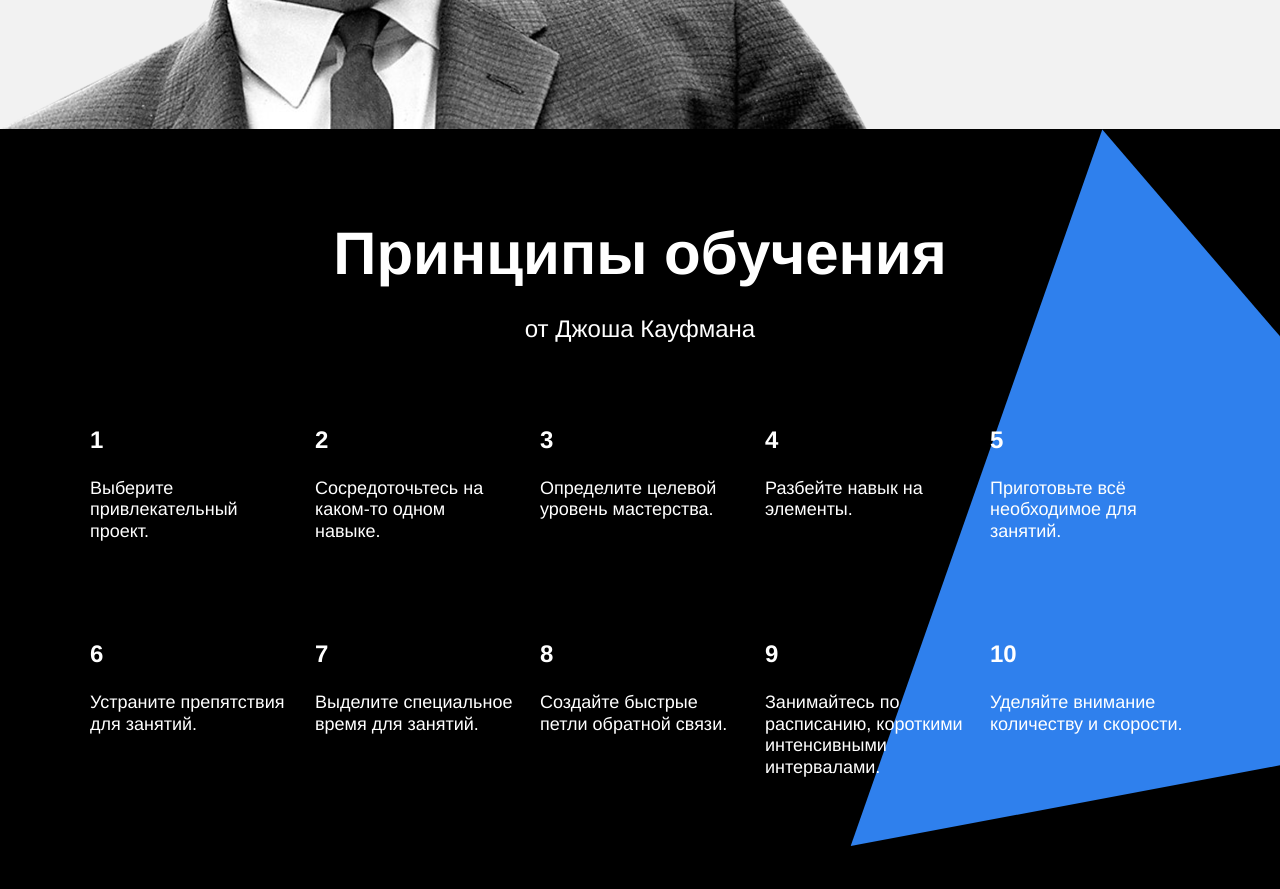
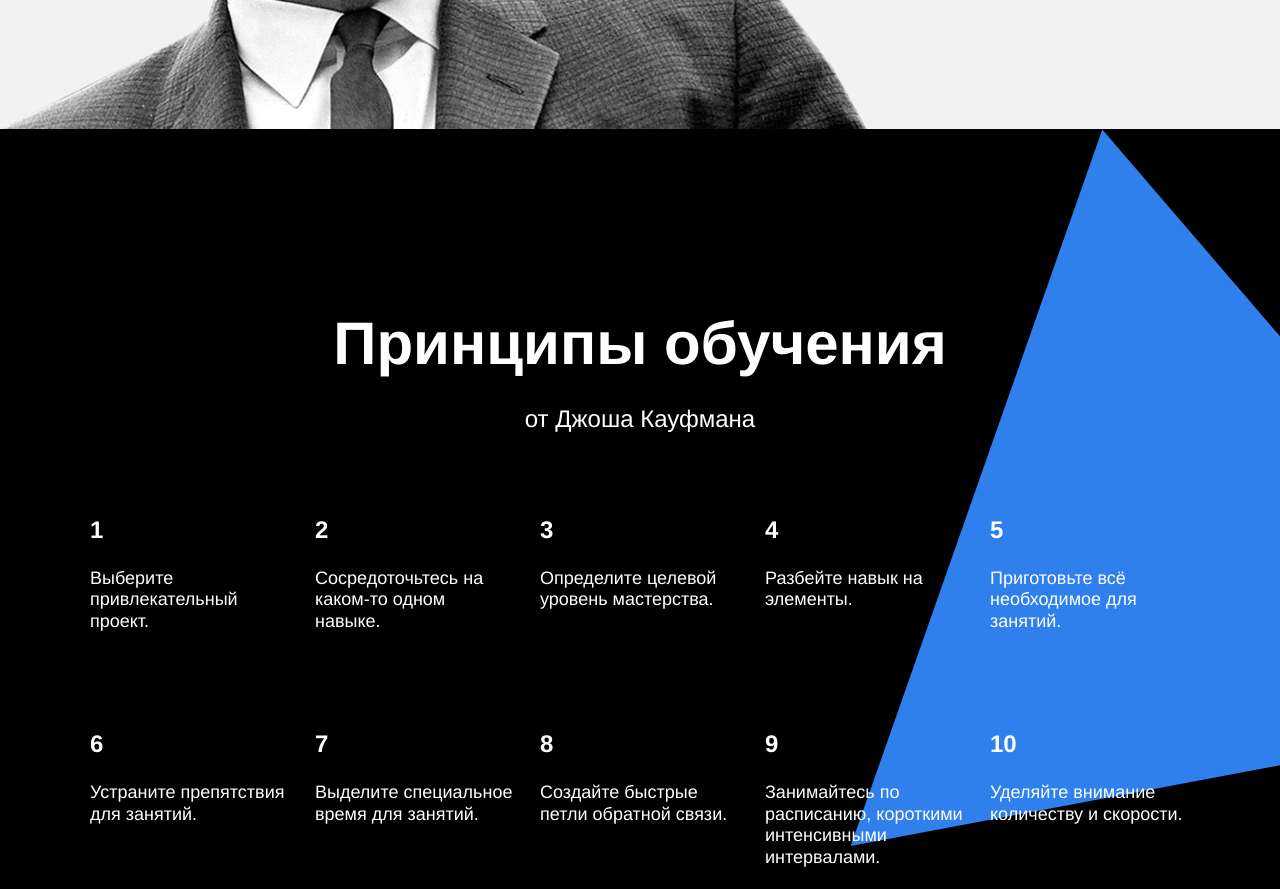
Before and after one commit to 20Maribel22/how-to-learn, a plain HTML site: page index.html in a window 1280 px wide. Shown: the part 2980-3869 px from the top of the page. Drawn offline with Linux system fonts and the light colour scheme.

Commit message:
Исправление в первом проекте

```diff
--- a/styles/style.css
+++ b/styles/style.css
@@ -1,15 +1,10 @@
 .page {
   min-width: 1100px;
-  /* мы ещё не умеем делать мобильную версию сайта, */
-  /* поэтому выше установлена минимальная ширина страницы */
   max-width: 1600px;
-  /* выше установили ограничение по максимальной ширине */
   margin: 0 auto;
-  /* выше для экранов больше 1600px отцентрировали весь контент */
   font-family: 'Helvetica Neue', Arial, sans-serif;
   color: black;
 }
-
 .header {
   display: flex;
   height: 100vh;
@@ -18,21 +13,16 @@
   margin: 0 auto;
   position: relative;
   background-color: #f2f2f2;
-   /* выше установили ограничения для секции */
  }
-
 .logo {
   width: 228px;
   height: 32px;
 }
-
 .logo_place_header {
   position: absolute;
   top: 30px;
   left: 64px;
   }
-
-
 .header__square-pic {
   height: 568px;
   width: 568px;
@@ -43,7 +33,6 @@
   margin: 0;
   padding: 0;
 }
-
 .header__title {
   width: 730px;
   margin-left: 64px;
@@ -54,7 +43,6 @@
   align-items: center;
   z-index: 5;
 }
-
 .header__subtitle {
   position: absolute;
   z-index: 4;
@@ -65,12 +53,10 @@
   line-height: 25px;
   font-weight: normal;
 }
-
 .header-link {
   color: #2f80ed;
   text-decoration: none;
 }
-
 .header__main-illustration {
   width: 765px;
   height: 608px;
@@ -79,14 +65,12 @@
   right: 0;
   z-index: 3;
 }
-
 .description {
   margin: 100px 0;
   display: flex;
   justify-content: center;
   background-color: #f2f2f2;
 }
-
 .two-columns {
   min-width: 784px;
   width: 80%;
@@ -94,7 +78,6 @@
   justify-content: space-between;
   margin: 100px 0;
 }
-
 .two-columns__brief {
   font-size: 18px;
   line-height: 1.2;
@@ -104,13 +87,11 @@
   flex: 0 0 175px;
   margin: 0;
 }
-
 .two-columns__main-text {
   display: flex;
   flex-direction: column;
   flex-basis: 80%;
 }
-
 .two-columns__paragrapht {
   font-size: 24px;
   line-height: 34px;
@@ -118,23 +99,19 @@
   align-self: flex-start;
   margin: 0;
 }
-
  .two-columns__span-accent {
   font-size: 24px;
   line-height: 34px;
   font-weight: bold;
   margin: 30px auto;
  }
-
 .two-columns__paragrapht_accent {
   margin: 30px 0;
 }
-
 .digits {
    margin-bottom: 100px;
    background-color: #f2f2f2;
  }
-
 .section-title {
   width: 60%;
   font-size: 60px;
@@ -145,7 +122,6 @@
   margin-right: auto;
   margin-bottom: 20px;
  }
-
 .section-subtitle {
   width: 60%;
   text-align: center;
@@ -156,7 +132,6 @@
   margin-right: auto;
   margin-bottom: 0;
  }
-
 .table {
   width: 1100px;
   display: flex;
@@ -166,25 +141,21 @@
   margin-right: auto;
   margin-top: 0;
  }
-
 .table__cell {
   width: 250px;
   margin-top: 60px;
   }
-
 .table__heading {
   font-size: 24px;
   line-height: 1.15;
   font-weight: bold;
   margin-top: 0;
  }
-
 .table__text {
   font-size: 18px;
   line-height: 1.2;
   font-weight: normal;
   }
-
 .table__text-addition {
   font-size: 18px;
   line-height: 1.2;
@@ -192,7 +163,6 @@
   margin-bottom: 0;
   margin-top: 20px;
  }
-
 .feynman {
    height: 890px;
    background-image: url(../images/feynman.png);
@@ -201,7 +171,6 @@
    position: relative;
    background-color: #f2f2f2;
  }
-
 .feynman__title {
    width: 648px;
    text-align: center;
@@ -212,7 +181,6 @@
    line-height: 1.15;
    font-weight: bold;
  }
-
 .feynman__subtitle {
   text-align: center;
   margin-left: auto;
@@ -222,7 +190,6 @@
   line-height: 51px;
   font-weight: normal;
  }
-
 .feynman__link {
   font-size: 36px;
   line-height: 51px;
@@ -233,14 +200,12 @@
   right: 0;
   text-decoration: none;
  }
-
 .kaufman {
-  padding: 90px auto;
+  padding: 90px;
   background-color: black;
   overflow: hidden;
   position: relative;
 }
-
 .section-title_theme_dark {
   font-size: 60px;
   line-height: 1.15;
@@ -250,7 +215,6 @@
   position: relative;
   z-index: 1;
 }
-
 .section-subtitle_theme_dark {
   font-size: 24px;
   line-height: 34px;
@@ -259,20 +223,17 @@
   position: relative;
   z-index: 1;
 }
-
 .table_theme_dark{
   margin-bottom: 90px;
   position: relative;
   z-index: 1;
 }
-
 .table__cell_theme_dark {
   width: 200px;
   color: white;
   margin-right: 0;
   margin-top: 80px;
 }
-
 .kaufman__triangle {
  width: 877px;
  height: 877px;
@@ -283,7 +244,6 @@
  right: -200px;
  z-index: 0;
 }
-
 .footer {
   min-height: 350px;
   flex-basis: 711px;
@@ -292,7 +252,6 @@
   background-color: black;
   color: white;
 }
-
 .footer__columns {
   margin: 60px auto 40px;
   width: 90%;
@@ -300,14 +259,12 @@
   display: flex;
   padding: 0;
 }
-
 .footer__column_content_copyright {
  display: inline-flex;
  justify-content: space-between;
  flex-direction: column;
  flex-basis: 50%;
 }
-
 .footer__autor {
   font-size: 18px;
   line-height: 25px;
@@ -316,21 +273,18 @@
   margin-bottom: 18px;
   align-self: flex-start;
 }
-
 .footer__column-heading {
   font-size: 18px;
   line-height: 30px;
   font-weight: bold;
   margin: auto;
 }
-
 .footer__column_list {
   text-decoration: none;
   list-style-type: none;
   margin: 20px 0 16px;
   padding: 0;
 }
-
 .footer__column-link{
   color: white;
   font-size: 18px;
@@ -340,7 +294,6 @@
   width: 16px;
   height: 16px;
 }
-
 .footer__social-icon {
   margin-right: 10px;
  }
```
Lines whose indentation alone changed are shown as unchanged.
